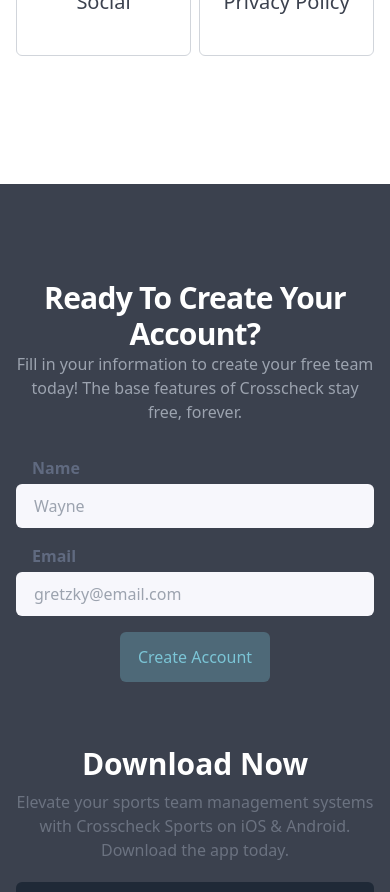
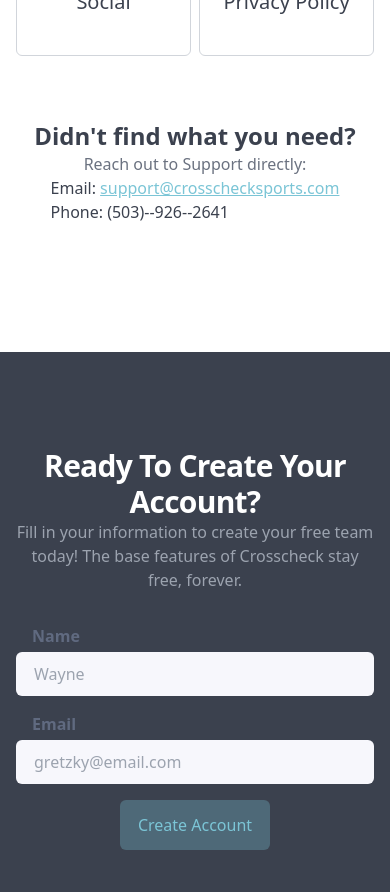
Before and after one commit to jake-landersweb/crosschecksports.com, a Next.js app: page /support in a window 390 px wide. Shown: the part 1380-2272 px from the top of the page. Built offline with nearby package versions, Linux system fonts and the light colour scheme.

Commit message:
added phone number and email on the support page

```diff
--- a/pages/support/index.tsx
+++ b/pages/support/index.tsx
@@ -46,6 +46,14 @@
                             <MdOutlinePrivacyTip size={50} className="text-main" />
                         </>)}
                     </div>
+                    <div className="grid place-items-center">
+                        <h3 className="text-2xl font-bold">Didn't find what you need?</h3>
+                        <p className="text-gray-500">Reach out to Support directly:</p>
+                        <div className="">
+                            <p>Email: <a href="mailto:support@crosschecksports" className="text-main underline hover:text-gray-400 hover:underline">support@crosschecksports.com</a></p>
+                            <p>Phone: (503)--926--2641</p>
+                        </div>
+                    </div>
                 </div>
             </>
         }} />
```
